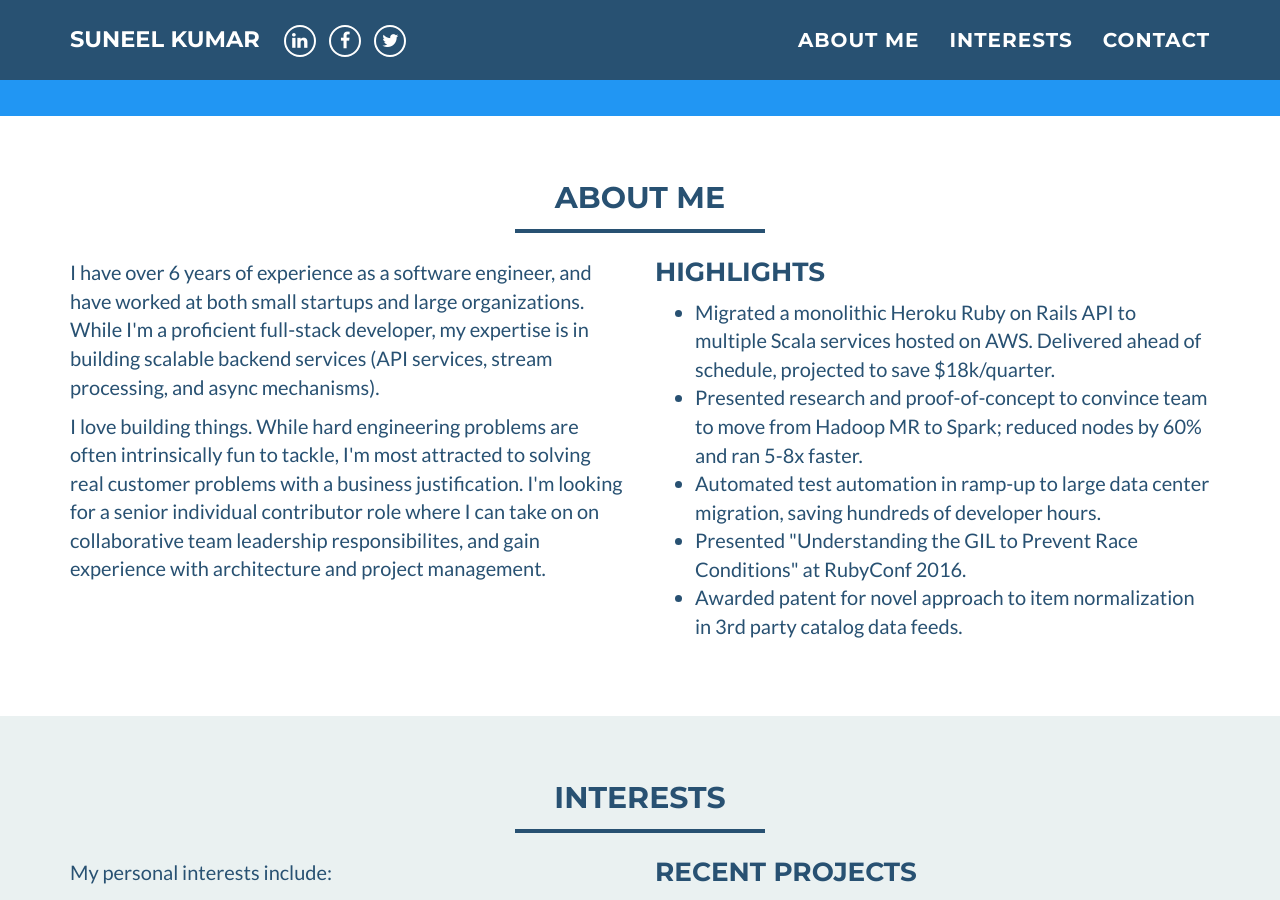
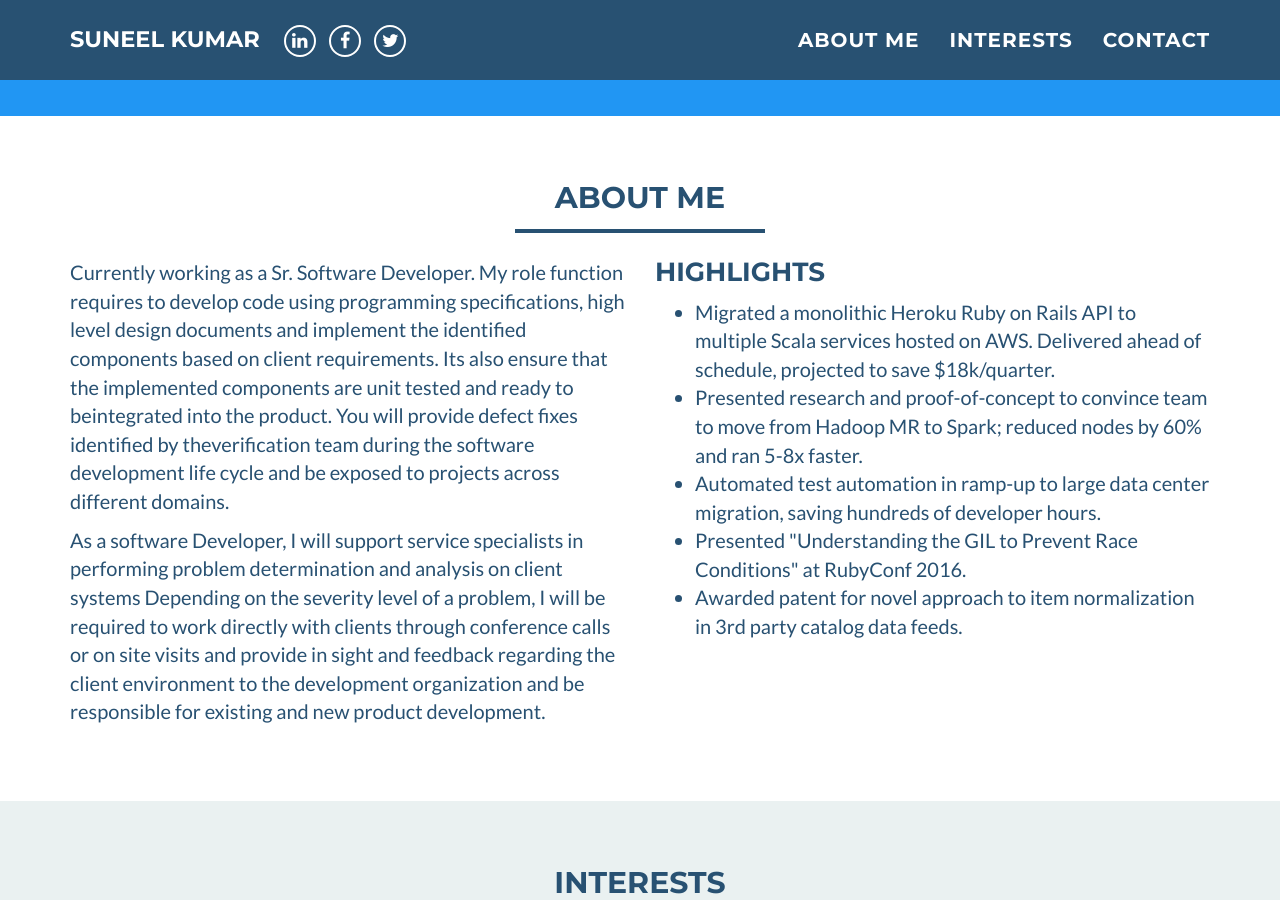
Before and after one commit to suneel97/profile, a Jekyll site: the page built from index.html, in a window 1280 px wide and 900 px high, scrolled down 458 px. Built offline with Jekyll 4.4.1, drawn with Linux system fonts in a browser that asks for light colours.

Commit message:
update profile

```diff
--- a/_includes/about_me.html
+++ b/_includes/about_me.html
@@ -9,19 +9,12 @@
     <div class="row">
 	    <div class="col-sm-6">
     		<p>
-            I have over 6 years of experience as a software engineer, and have worked
-            at both small startups and large organizations. While I'm a proficient full-stack
-            developer, my expertise is in building scalable backend services (API services, stream processing,
-            and async mechanisms).
+            Currently working as a Sr. Software Developer. My role function requires to develop code using programming specifications, high level design documents and implement the identified components based on client requirements. Its also ensure that the implemented components are unit tested and ready to beintegrated into the product. You will provide defect fixes identified by theverification team during the software development life cycle and be exposed to projects across different domains.
         </p>
         <p>
-           I love building things.
-           While hard engineering problems are often intrinsically fun to tackle,
-           I'm most attracted to solving real customer problems with a business justification.
-           I'm looking for a senior individual contributor role where I can take on on collaborative
-           team leadership responsibilites, and gain experience with
-           architecture and project management.
+           As a software Developer, I will support service specialists in performing problem determination and analysis on client systems Depending on the severity level of a problem, I will be required to work directly with clients through conference calls or on site visits and provide in sight and feedback regarding the client environment to the development organization and be responsible for existing and new product development.
         </p>
+
       </div>
 	    <div class="col-sm-6">
 		    <h3 style="margin-top:0;">Highlights</h3>
```
